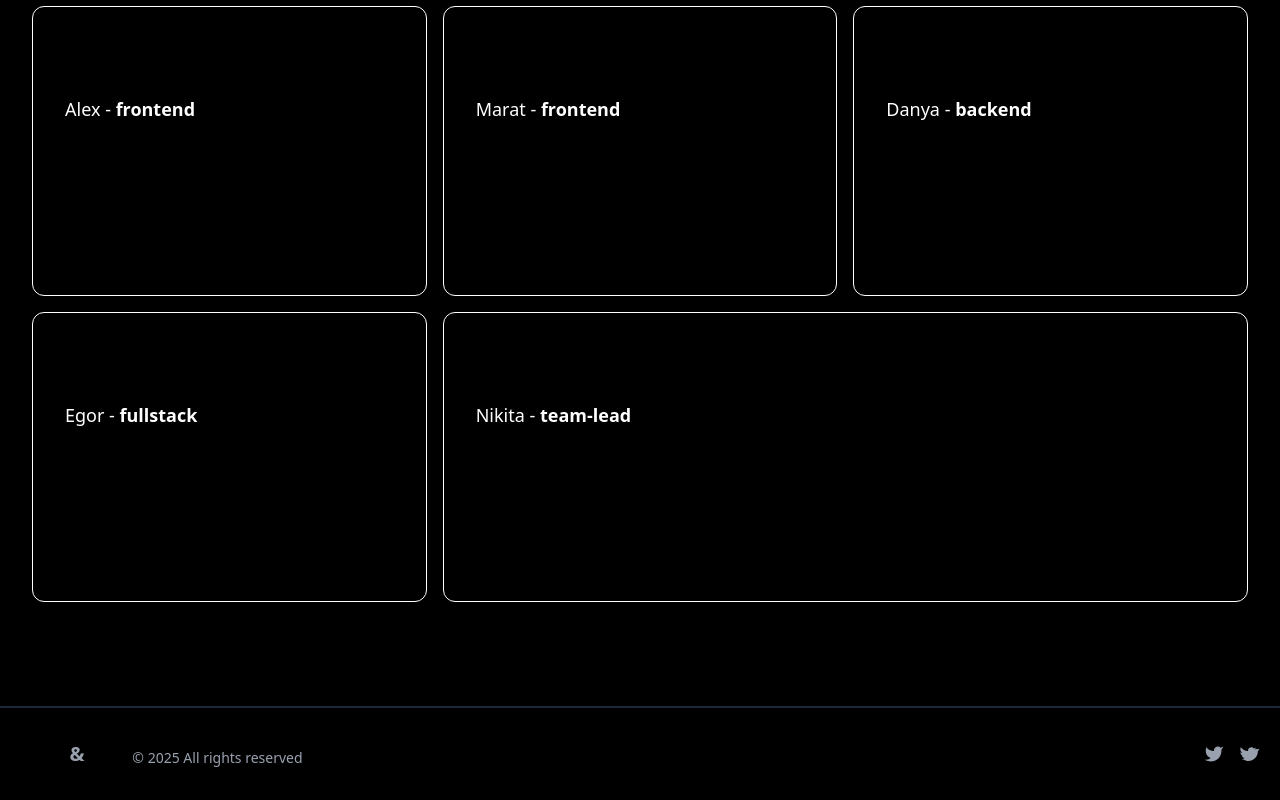
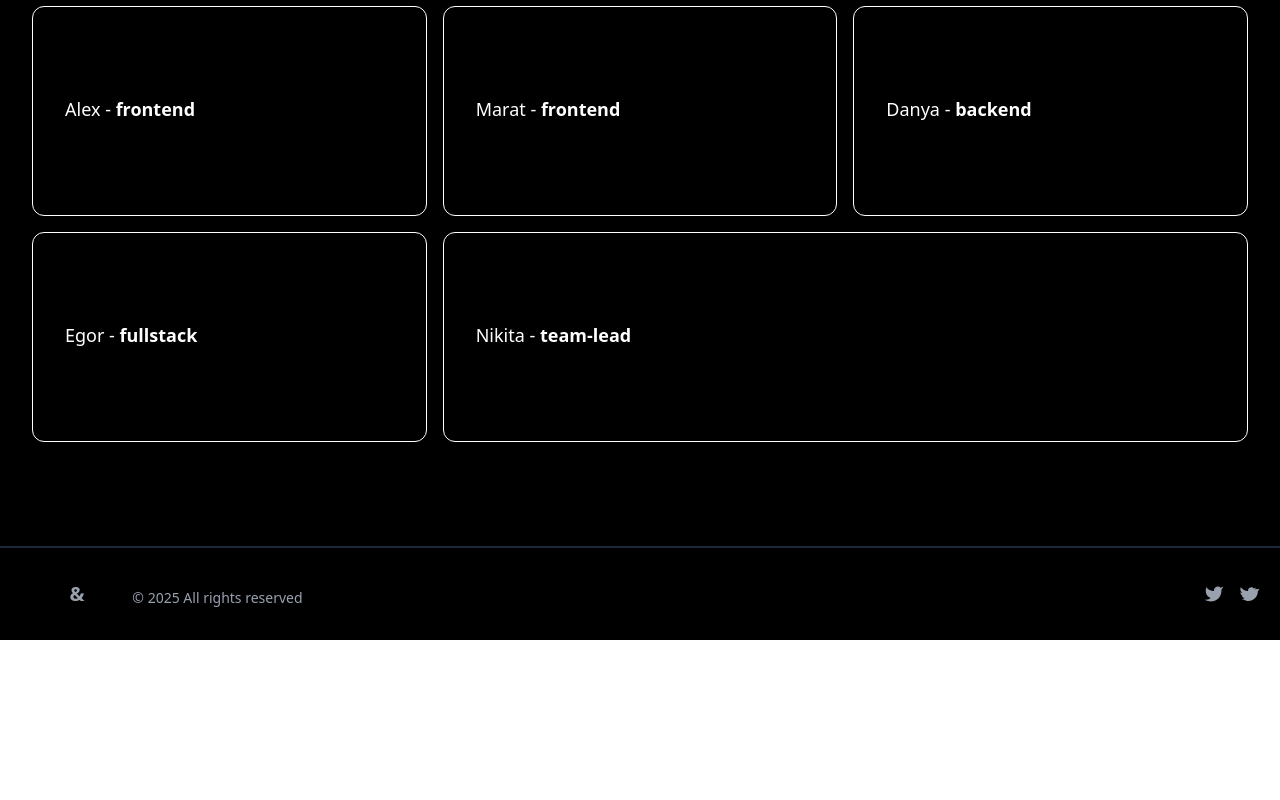
Before and after one commit to Vote-Go/frontend, a React (Vite) app: page / in a window 1280 px wide. Shown: the part 1295-2095 px from the top of the page. After the commit the page ends 1935 px from the top, so only its background shows below. Built offline with nearby package versions, Linux system fonts and the light colour scheme.

Commit message:
change description of each dveloper

```diff
--- a/src/shared/Container/AnimatedContainer.tsx
+++ b/src/shared/Container/AnimatedContainer.tsx
@@ -46,6 +46,7 @@ const AnimatedContainer: React.FC<IAnimatedContainer> = ({ children }) => {
 			style={{
 				transform: transformStyle,
 				transition: "transform 0.2s ease-out",
+				width: "100%",
 			}}
 		>
 			{children}
--- a/src/widgets/TeamSection/TeamSection.tsx
+++ b/src/widgets/TeamSection/TeamSection.tsx
@@ -11,49 +11,34 @@ export const DEVELOPERS: IDeveloperCard[] = [
 		name: "Alex",
 		username: "hellpes",
 		role: "frontend",
-		description: `Lorem ipsum dolor sit amet consectetur adipisicing elit.
-		Exercitationem veritatis quas natus. Nobis, quis porro. Inventore,
-		ad voluptatem aliquam commodi, iure hic cum obcaecati harum, id unde
-		voluptates impedit quisquam!`,
+		description: `<> just overrated as f </>`,
 		githubLink: "https://github.com/hellpes666",
 	},
 	{
 		name: "Marat",
 		username: "maratdev0210",
-		description: `Lorem ipsum dolor sit amet consectetur adipisicing elit.
-	  Exercitationem veritatis quas natus. Nobis, quis porro. Inventore,
-	  ad voluptatem aliquam commodi, iure hic cum obcaecati harum, id unde
-	  voluptates impedit quisquam!`,
+		description: `<> шахматы - 2.200 рейтинга; часы - 50к </>`,
 		role: "frontend",
 		githubLink: "https://github.com/maratdev0210",
 	},
 	{
 		name: "Danya",
 		username: "danchicic52",
-		description: `Lorem ipsum dolor sit amet consectetur adipisicing elit.
-		Exercitationem veritatis quas natus. Nobis, quis porro. Inventore,
-		ad voluptatem aliquam commodi, iure hic cum obcaecati harum, id unde
-		voluptates impedit quisquam!`,
+		description: `<> любитель амнямов и сладких альтушек </>`,
 		role: "backend",
 		githubLink: "https://github.com/Danchicic",
 	},
 	{
 		name: "Egor",
 		username: "spaklak",
-		description: `Lorem ipsum dolor sit amet consectetur adipisicing elit.
-		Exercitationem veritatis quas natus. Nobis, quis porro. Inventore,
-		ad voluptatem aliquam commodi, iure hic cum obcaecati harum, id unde
-		voluptates impedit quisquam!`,
+		description: `<> Prompt: 70%; Skill Issue: 100% </>`,
 		role: "fullstack",
 		githubLink: "https://github.com/Spaklak",
 	},
 	{
 		name: "Nikita",
 		username: "nktkln",
-		description: `Lorem ipsum dolor sit amet consectetur adipisicing elit.
-		Exercitationem veritatis quas natus. Nobis, quis porro. Inventore,
-		ad voluptatem aliquam commodi, iure hic cum obcaecati harum, id unde
-		voluptates impedit quisquam!`,
+		description: `<> легендарна карточка разработчика </> <> TEAM LEAD of амнмычи </> `,
 		role: "team-lead",
 		githubLink: "https://github.com/NKTKLN",
 	},
@@ -95,7 +80,7 @@ const DeveloperDefinition: React.FC<Omit<IDeveloperCard, "githubLink">> = ({
 			<span className="text text-center font-medium text-sm lg:text-lg sm:text-left bg w-fit px-2 py-1 rounded-4xl">
 				{name} - <strong>{role}</strong>
 			</span>
-			<p className="text-alt text-sm lg:text-md text-center tracking-wide text-balance sm:text-left">
+			<p className="text-alt text-sm lg:text-md text-center tracking-wider	 text-balance sm:text-left font-medium">
 				{description}
 			</p>
 		</>
@@ -140,7 +125,7 @@ const DeveloperGrid = () => {
 					/>
 				</AnimatedContainer>
 			))}
-			<div className="col-span-2 flex justify-center mx-auto">
+			<div className="w-full col-start-2 col-end-4 flex justify-center mx-auto">
 				<AnimatedContainer>
 					<DeveloperCard
 						name={DEVELOPERS[4].name}
```
